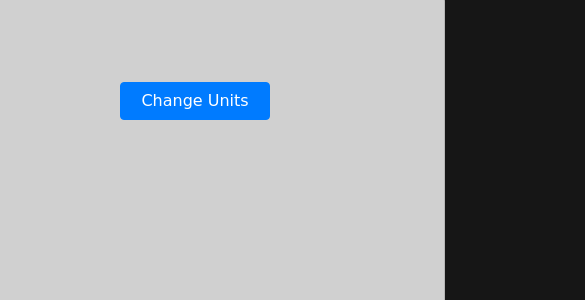
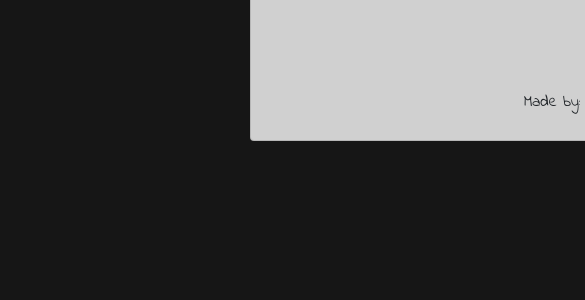
Before and after one commit to jaroszpiotr91/weatherapp, a plain HTML site: page index.html in a window 390 px wide. Shown: the part 427-727 px from the top of the page, 585 px wide, since content can reach past the window. Drawn offline with nearby package versions, Linux system fonts and the light colour scheme; a web font is replaced by a local one.

Commit message:
Fixed behaviour on small screens

```diff
--- a/css/style.css
+++ b/css/style.css
@@ -1,6 +1,10 @@
 body{
   background-color: #161616;
   font-family: 'Gugi', cursive;
+  height: auto;
+  width: auto;
+  min-width: 1000px;
+  margin: 0 auto;
 }
 
 .flex-container{
```
